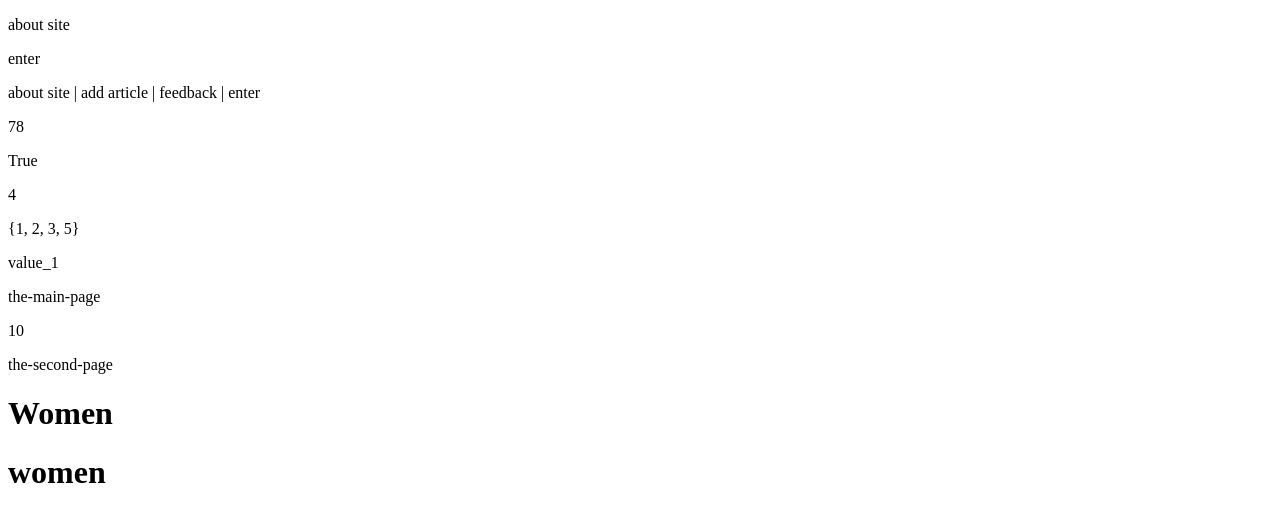
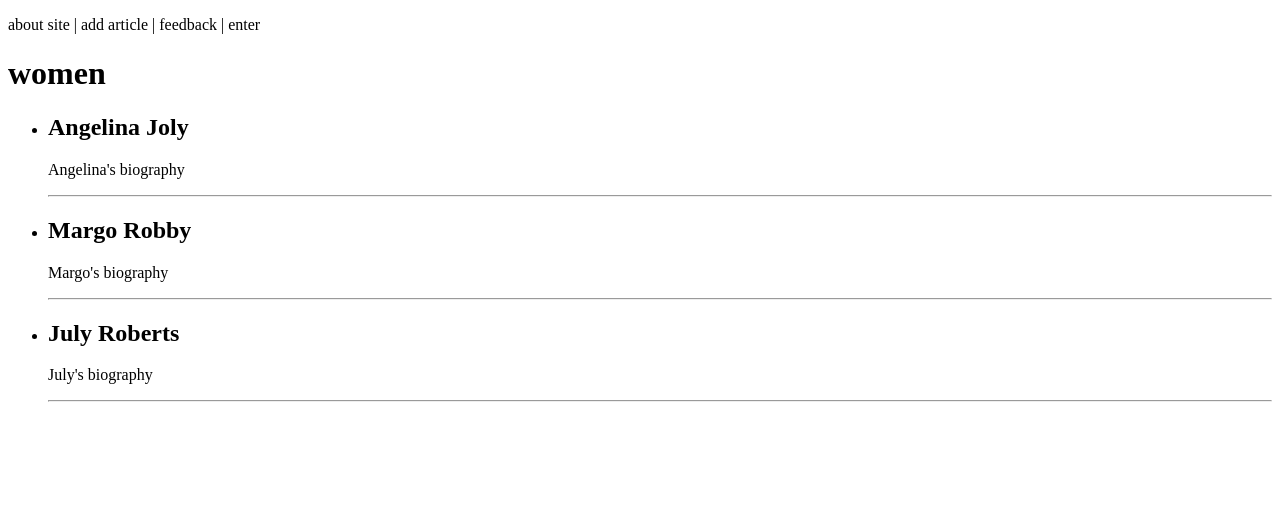
Before and after one commit to Paul-Starodub/site_women, a Django app: page / in a window 1280 px wide. Shown: the top 522 px of the page. Run offline with Django 5.2, Linux system fonts and the light colour scheme.

Commit message:
update views.py & index.html with tag for

```diff
--- a/women/templates/women/index.html
+++ b/women/templates/women/index.html
@@ -5,18 +5,16 @@
   <title>{{ title }}</title>
 </head>
 <body>
-  <p>{{ menu|first }}</p>
-  <p>{{ menu|last }}</p>
-  <p>{{ menu|join:" | " }}</p>
-  <p>{{ float|add:"50" }}</p>
-  <p>{{ float|divisibleby:"2" }}</p>
-  <p>{{ lst|length }}</p>
-  <p>{{ set }}</p>
-  <p>{{ dict.key_1 }}</p>
-  <p>{{ "The main page"|slugify }}</p>
-  <p>{{ obj.a }}</p>
-  <p>{{ url }}</p>
- <h1>{{ title|capfirst }}</h1>
- <h1>{{ title|cut:" "|cut:"?" }}</h1>
+  <p>{{ menu|join:" | "}}</p>
+   <h1>{{ title }}</h1>
+   <ul>
+      {% for p in posts %}
+         <li>
+         <h2>{{ p.title }}</h2>
+         <p>{{ p.content }}</p>
+         <hr>
+         </li>
+      {% endfor %}
+   </ul>
 </body>
 </html>
--- a/women/views.py
+++ b/women/views.py
@@ -6,28 +6,38 @@ from django.http import (
 )
 from django.shortcuts import render
 from django.urls import reverse
-from django.template.defaultfilters import slugify
 
 
 menu = ["about site", "add article", "feedback", "enter"]
 
 
-class MyClass:
-    def __init__(self, a: int, b: int) -> None:
-        self.a = a
-        self.b = b
+data_db = [
+    {
+        "id": 1,
+        "title": "Angelina Joly",
+        "content": "Angelina's biography",
+        "is_published": True,
+    },
+    {
+        "id": 2,
+        "title": "Margo Robby",
+        "content": "Margo's biography",
+        "is_published": False,
+    },
+    {
+        "id": 3,
+        "title": "July Roberts",
+        "content": "July's biography",
+        "is_published": True,
+    },
+]
 
 
 def index(request: HttpRequest) -> HttpResponse:
     data = {
         "title": "women",
         "menu": menu,
-        "float": 28.56,
-        "lst": [1, 2, "abc", True],
-        "set": {1, 2, 3, 2, 5},
-        "dict": {"key_1": "value_1", "key_2": "value_2"},
-        "obj": MyClass(10, 20),
-        "url": slugify("The second page"),
+        "posts": data_db,
     }
     return render(request, "women/index.html", context=data)
 
```
